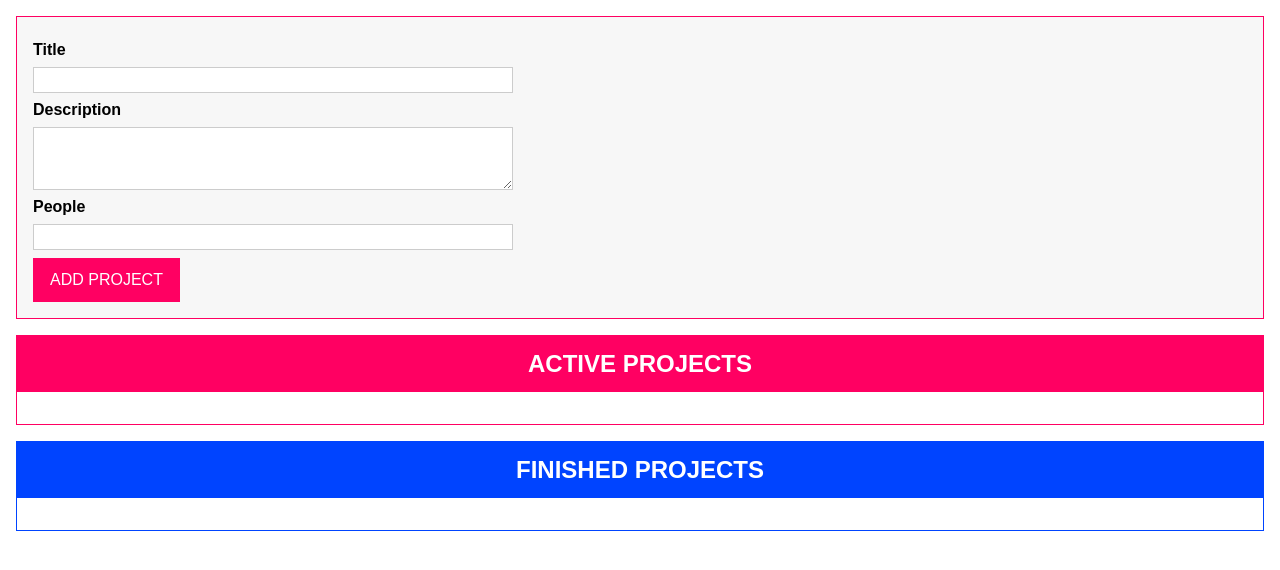
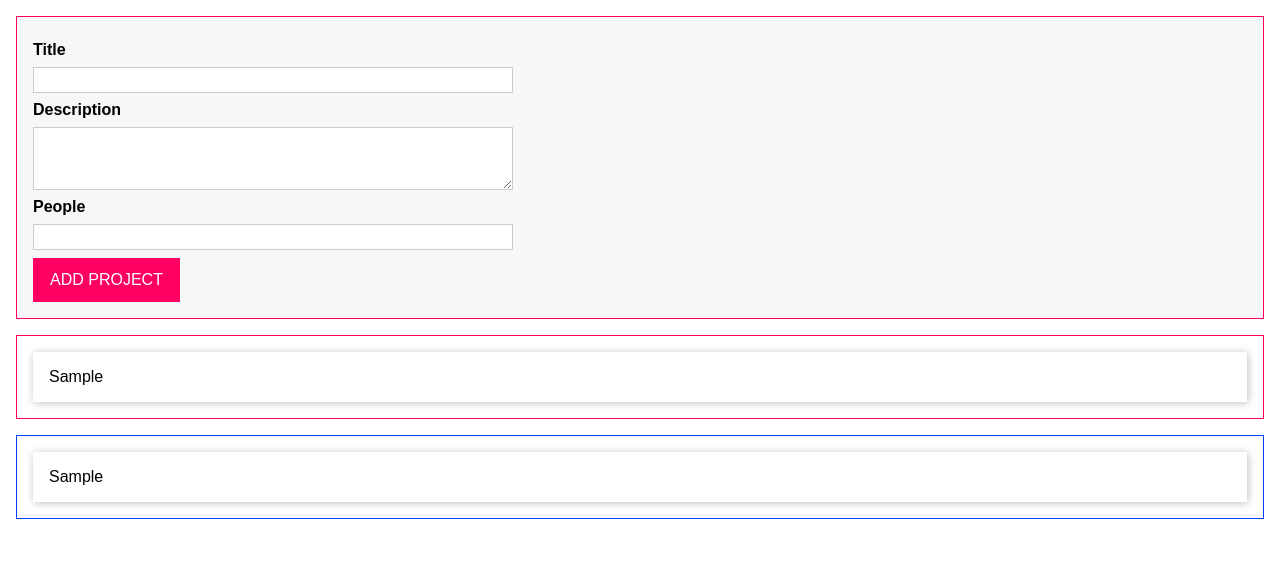
Before and after one commit to SalehAXPI/Drag-And-Drop, a website with bundled scripts: page index.html in a window 1280 px wide. Both pictures are taken after typing "Sample", "Sample", "5" into the empty fields and a click on the button "ADD PROJECT". Built offline with nearby package versions, Linux system fonts and the light colour scheme.

Commit message:
Complete adding project to the listlogic

```diff
--- a/app.css
+++ b/app.css
@@ -8,6 +8,10 @@ html {
 
 body {
     margin: 0;
+}
+
+ul, li {
+    list-style: none;
 }
 
 label,
@@ -82,7 +86,6 @@ button:active {
 }
 
 .projects ul {
-  list-style: none;
     margin: 0;
     padding: 1rem;
 }
--- a/src/app.ts
+++ b/src/app.ts
@@ -8,6 +8,7 @@ interface UserData {
 // Project state management
 // (Singleton Class)
 class ProjectState {
+  private listeners: any[] = [];
   private projects: any[] = [];
   private static instance: ProjectState;
 
@@ -27,7 +28,12 @@ class ProjectState {
       people: dataObj.peopleNum,
     };
     this.projects.push(newProj);
-    console.log(this.projects);
+    this.listeners.forEach((listenerFn) => listenerFn(this.projects.slice()));
+  }
+
+  addListener(listener: Function) {
+    console.log(this.listeners);
+    this.listeners.push(listener);
   }
 }
 
@@ -173,8 +179,15 @@ class ProjectList {
     document.importNode(this.tempEl.content, true).firstElementChild
   );
 
+  assignedProjects: any[] = [];
+
   constructor(private type: "active" | "finished") {
     this.element.id = `${this.type}-projects`;
+
+    projectState.addListener((projects: any[]) => {
+      this.assignedProjects = projects;
+      this.renderProj();
+    });
 
     // Insert Element in HTML
     this.attach();
@@ -192,6 +205,18 @@ class ProjectList {
       "h2"
     )!.textContent = `${this.type.toUpperCase()} PROJECTS`;
   }
+
+  private renderProj() {
+    const listEl: HTMLElement = <HTMLElement>(
+      document.getElementById(`${this.type}-projects`)
+    );
+    listEl.innerHTML = "";
+    this.assignedProjects.forEach((prjItem) => {
+      const listItem = document.createElement("li");
+      listItem.textContent = prjItem.title;
+      listEl.appendChild(listItem);
+    });
+  }
 }
 
 const prjInput = new ProjectInput();
```
Lines whose indentation alone changed are shown as unchanged.
